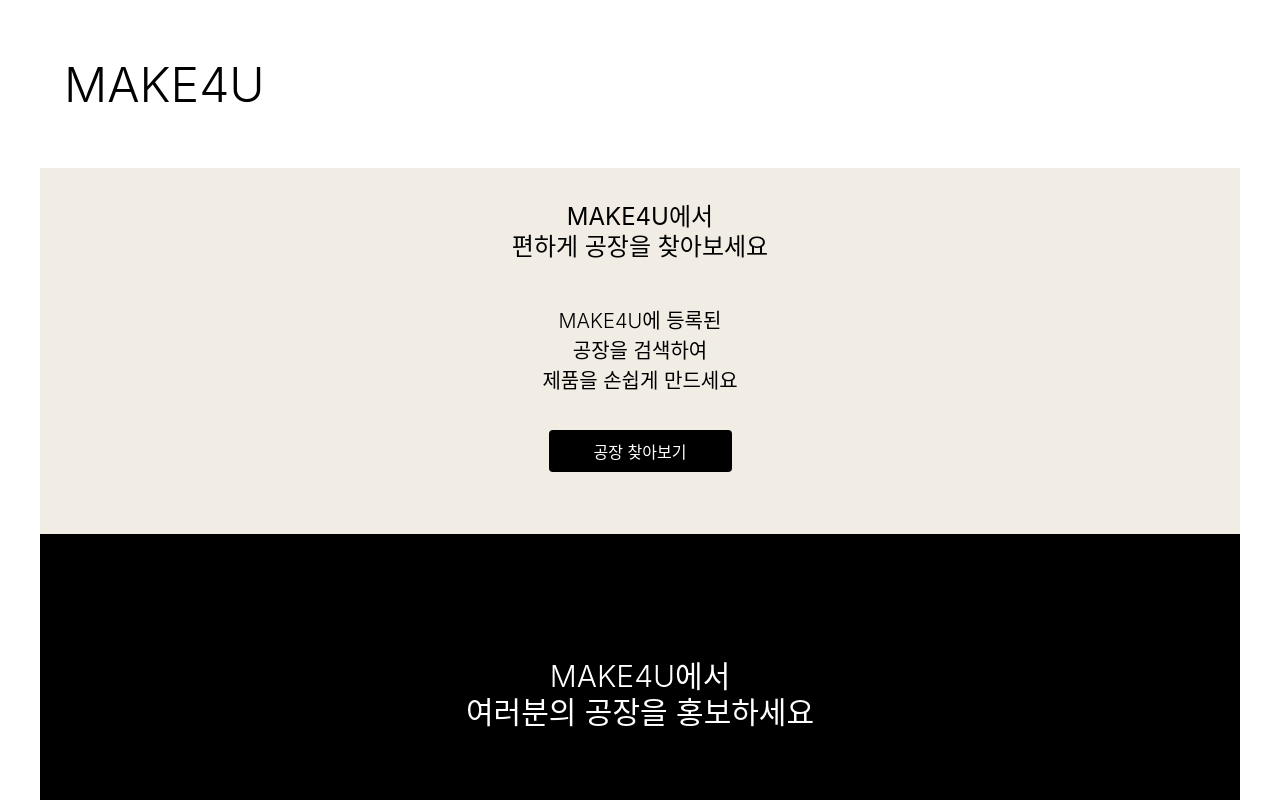
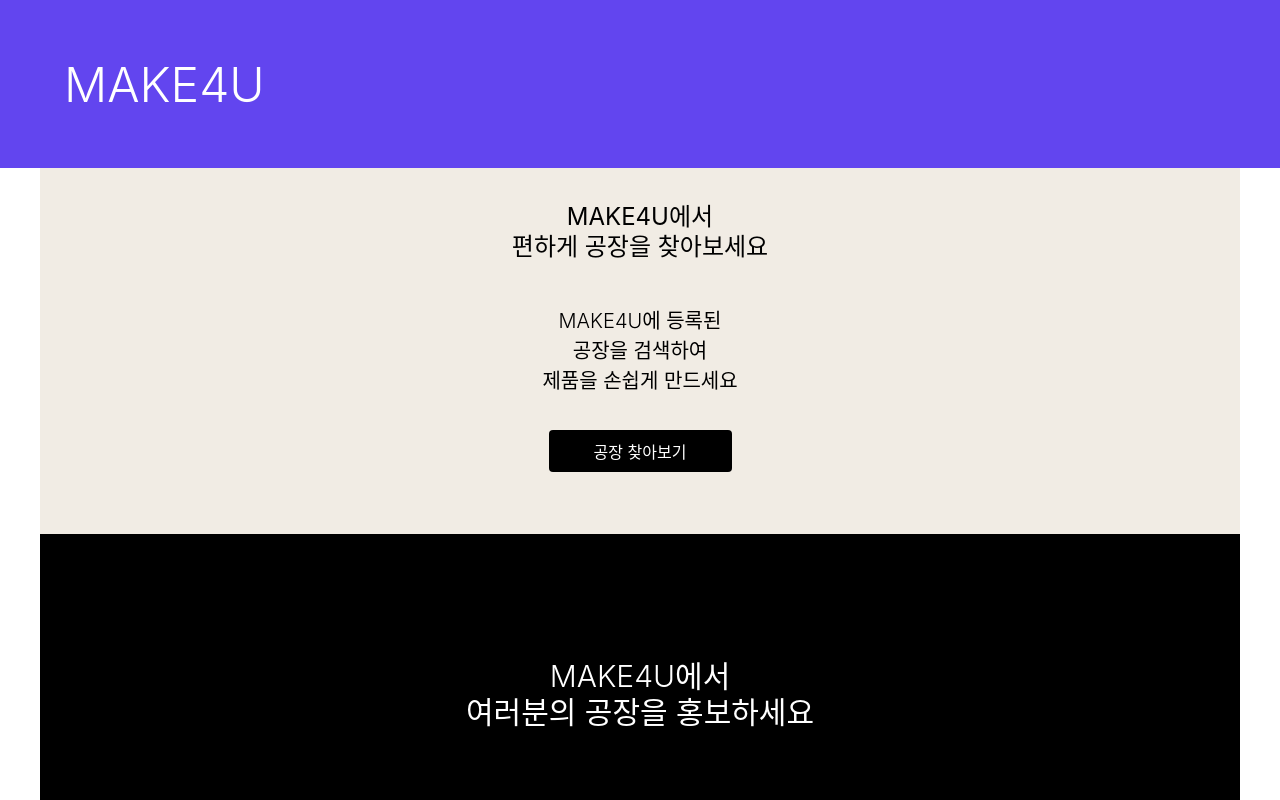
Before and after one commit to cdbrouk/makeforyou-org, a React (Create React App) app: page / in a window 1280 px wide. Built offline with nearby package versions, Linux system fonts and the light colour scheme.

Commit message:
Edit head color

```diff
--- a/src/components/common/Header.tsx
+++ b/src/components/common/Header.tsx
@@ -12,7 +12,7 @@
   width: 100vw;
   height: ${PC_HEADER}px;
   position: fixed;
-  background-color: white;
+  background-color: rgb(98, 69, 239);
 
   ${media.mobile} {
     height: ${MOBILE_HEADER}px;
@@ -34,6 +34,7 @@
 
 const Logo = styled.div`
   font-size: 48px;
+  color: white;
 
   ${media.mobile} {
     font-size: 24px;
```
Also changed, not shown: 1 other file (tests, documents, lock files or other folders).
